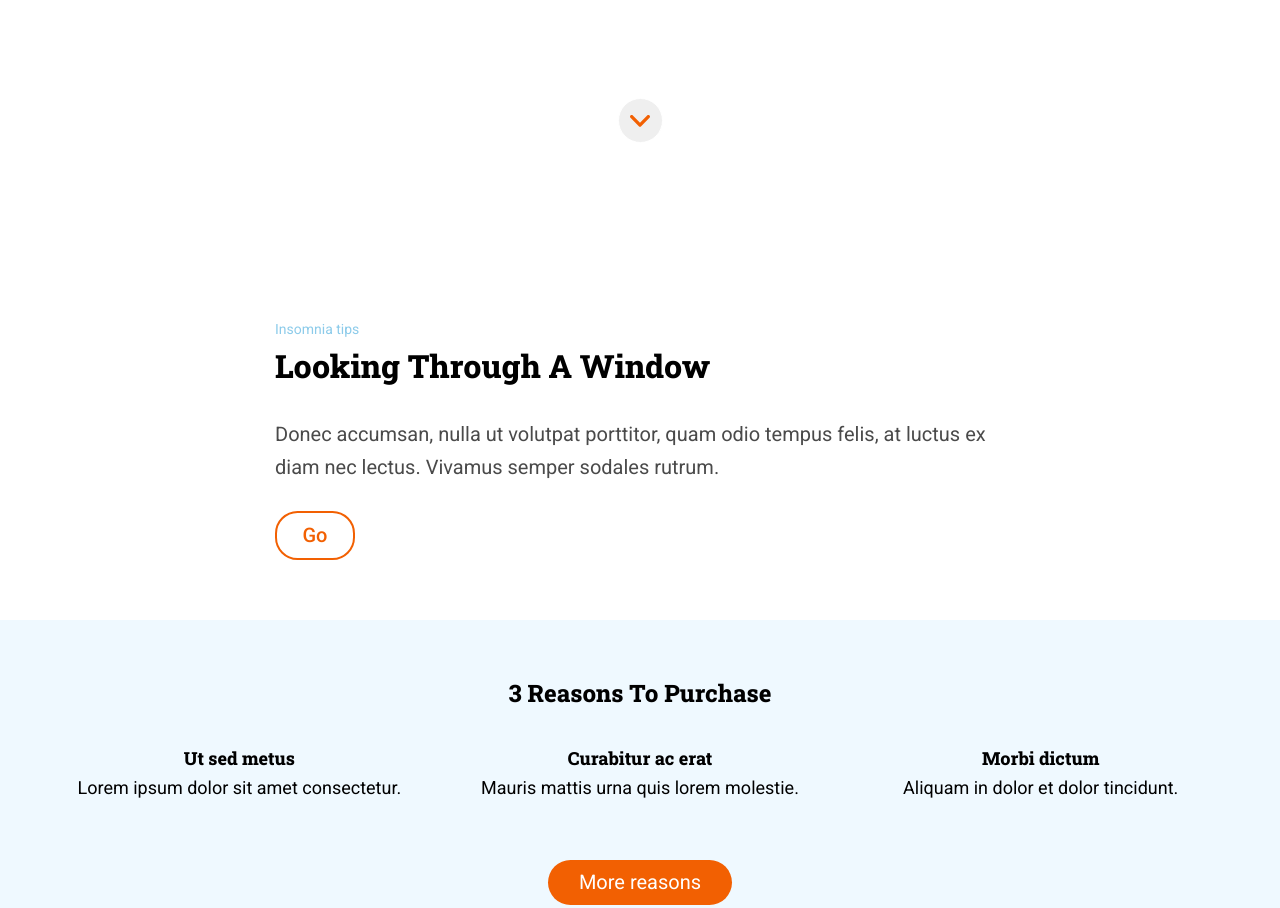
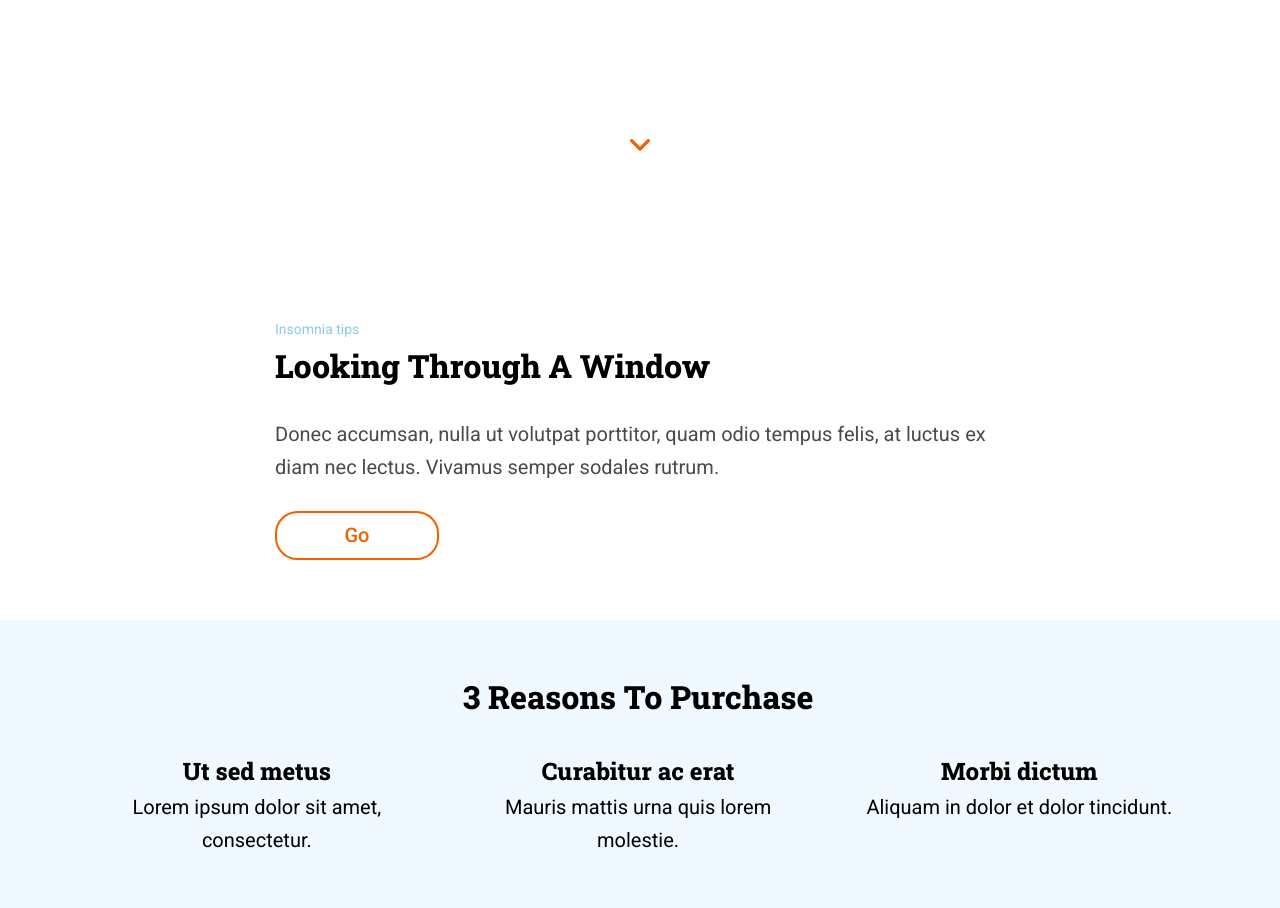
Before and after one commit to nayraromero/Anonymus-proxy, a website: page src/html/index.html in a window 1280 px wide. Shown: the part 540-1448 px from the top of the page. Drawn offline with nearby package versions, Linux system fonts and the light colour scheme; files that its build step writes are made by us from their sources; files whose address does not match are found by name.

Commit message:
improve some media queries from section-1, section-2 and header

```diff
--- a/src/html/partials/header.html
+++ b/src/html/partials/header.html
@@ -5,10 +5,8 @@
     <section class="hero">
         <h1 class="hero__h1">Anonymous proxy</h1>
         <h2 class="hero__h2">In hac habitasse platea dictumst.</h2>
-        <a href="#section-2">
-            <button class="hero__button">
-                <img src="./assets/images/ico-scroll-down.svg" alt="Flecha hacia abajo">
-            </button>
+        <a href="#section-2" class="hero__icon">
+            <img src="./assets/images/ico-scroll-down.svg" alt="Flecha hacia abajo">
         </a>
     </section>
 </header>
--- a/src/html/partials/section-2.html
+++ b/src/html/partials/section-2.html
@@ -8,7 +8,7 @@
                 Ut sed metus
             </p>
             <p class="section-2__grid__text">
-                Lorem ipsum dolor sit amet consectetur.
+                Lorem ipsum dolor sit amet, consectetur.
             </p>
         </section>
         <section>
--- a/src/scss/layout/_header.scss
+++ b/src/scss/layout/_header.scss
@@ -40,7 +40,10 @@
       padding-top: 300.3px;
       @media all and (min-width: 768px) {
         font-size: 80px;
-
+        padding-top: 220.3px;
+      }
+      @media all and (min-width: 1200px) {
+        font-size: 100px;
       }
     }
     &__h2 {
@@ -54,19 +57,27 @@
         font-size: 24px;
         width: 300px;
       }
+      @media all and (min-width: 1200px) {
+      width: 100%;
+      text-align: center;
+      margin-bottom: 34px;
+      }
     }
-    &__button {
+    &__icon {
       margin-top: 20px;
-      height: 45px;
-      width: 45px;
-      line-height: 50%;
+      width: 37.9px;
+      height: 37.9px;
       border-radius: 50%;
-      border: 1px solid white;
+      background-color: white;
       cursor: pointer;
+      display: flex;
+      justify-content: center;
+      align-items: center;
       @media all and (min-width: 768px) {
-       margin-bottom: 60px;
-       margin-top: 0px;
+        width: 45px;
+        height: 45px;
+        margin-top: 5px;
+      }
     }
   }
 }
-}
--- a/src/scss/layout/_section-1.scss
+++ b/src/scss/layout/_section-1.scss
@@ -62,6 +62,9 @@
     @media all and (min-width: 768px) {
         margin-bottom: 60px;
       }
+      @media all and (min-width: 1200px) {
+        width: 160px;
+      }
     &__link {
       text-decoration: none;
       font-size: 20px;
--- a/src/scss/layout/_section-2.scss
+++ b/src/scss/layout/_section-2.scss
@@ -5,18 +5,24 @@
 
 .section-2 {
   background-color: #eff9ff;
+  padding: 29px 15px 50px;
+  @media all and (min-width: 768px) {
+    padding: 36px 40px 50px 35.7px;
+  }
+  @media all and (min-width: 1200px) {
+    padding: 61px 85px 50px 81.2px;
+  }
   &__title {
-    padding-top: 29px;
     font-family: var(--title-font);
     font-weight: 800;
     font-size: 24px;
     text-transform: capitalize;
     text-align: center;
     @media screen and (min-width: 768px) {
-      padding-top: 36px;
+      font-size: 26px;
     }
     @media screen and (min-width: 1200px) {
-      padding-top: 61px;
+      font-size: 32px;
     }
   }
   &__grid {
@@ -28,8 +34,7 @@
       grid-template-columns: 1fr 1fr 1fr;
       grid-template-rows: auto auto;
       text-align: center;
-      margin-left: 39px;
-      margin-right: 39px;
+      column-gap: 30px;
     }
     &__title {
       padding-top: 49px;
@@ -39,12 +44,16 @@
       font-weight: 800;
       @media screen and (min-width: 768px) {
         padding-top: 38px;
+        font-size: 24px;
       }
     }
     &__text {
       font-family: var(--regular-font);
       font-size: 18px;
       line-height: 1.67;
+      @media screen and (min-width: 768px) {
+        font-size: 20px;
+      }
     }
     &__link {
       width: 184px;
@@ -64,6 +73,11 @@
         margin-bottom: 60px;
         grid-column: span 3;
         margin-top: 57px;
+        width: 210px;
+      }
+      @media screen and (min-width: 768px) {
+        width: 255px;
+        text-transform: capitalize;
       }
     }
   }
```
